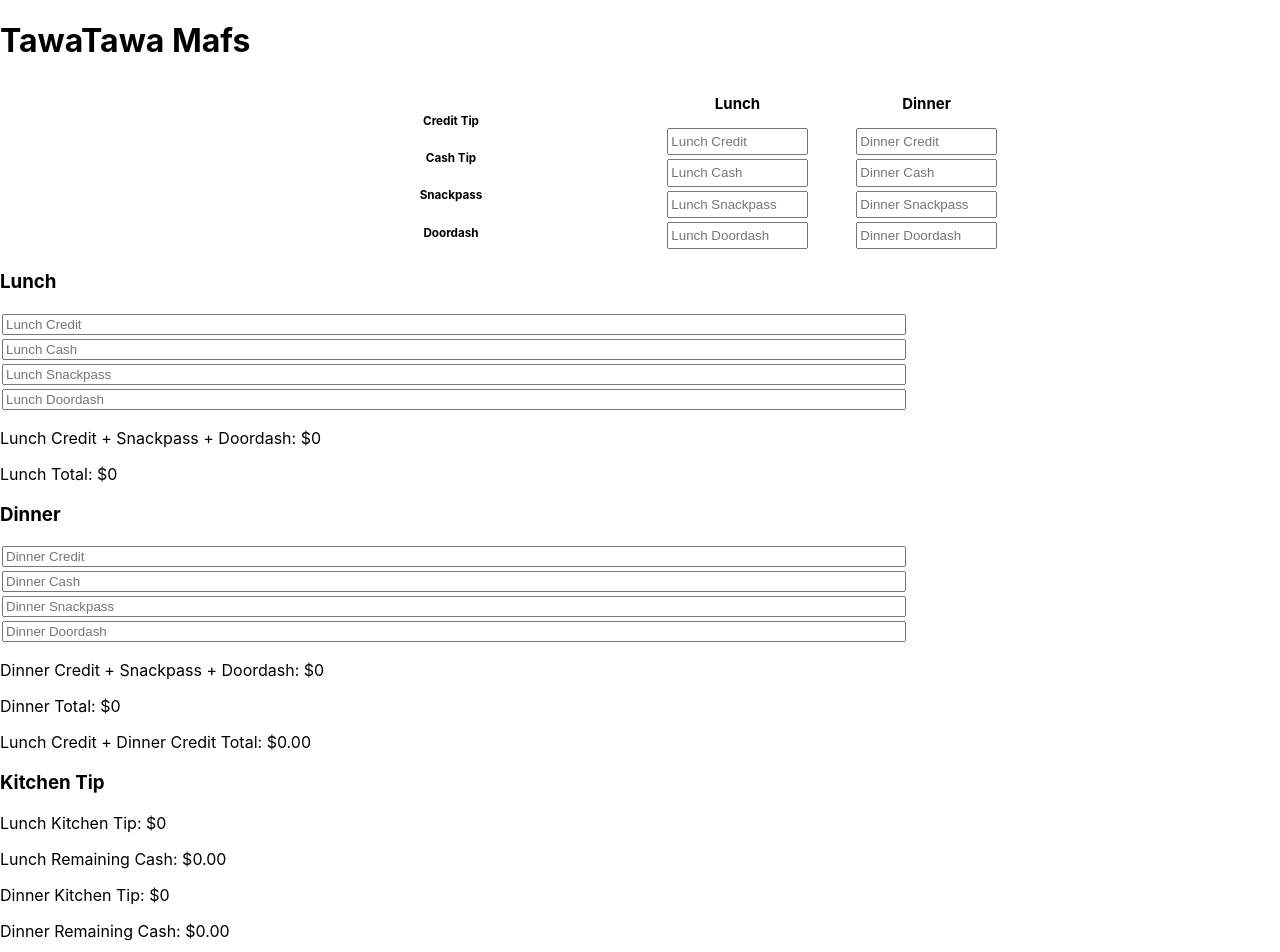
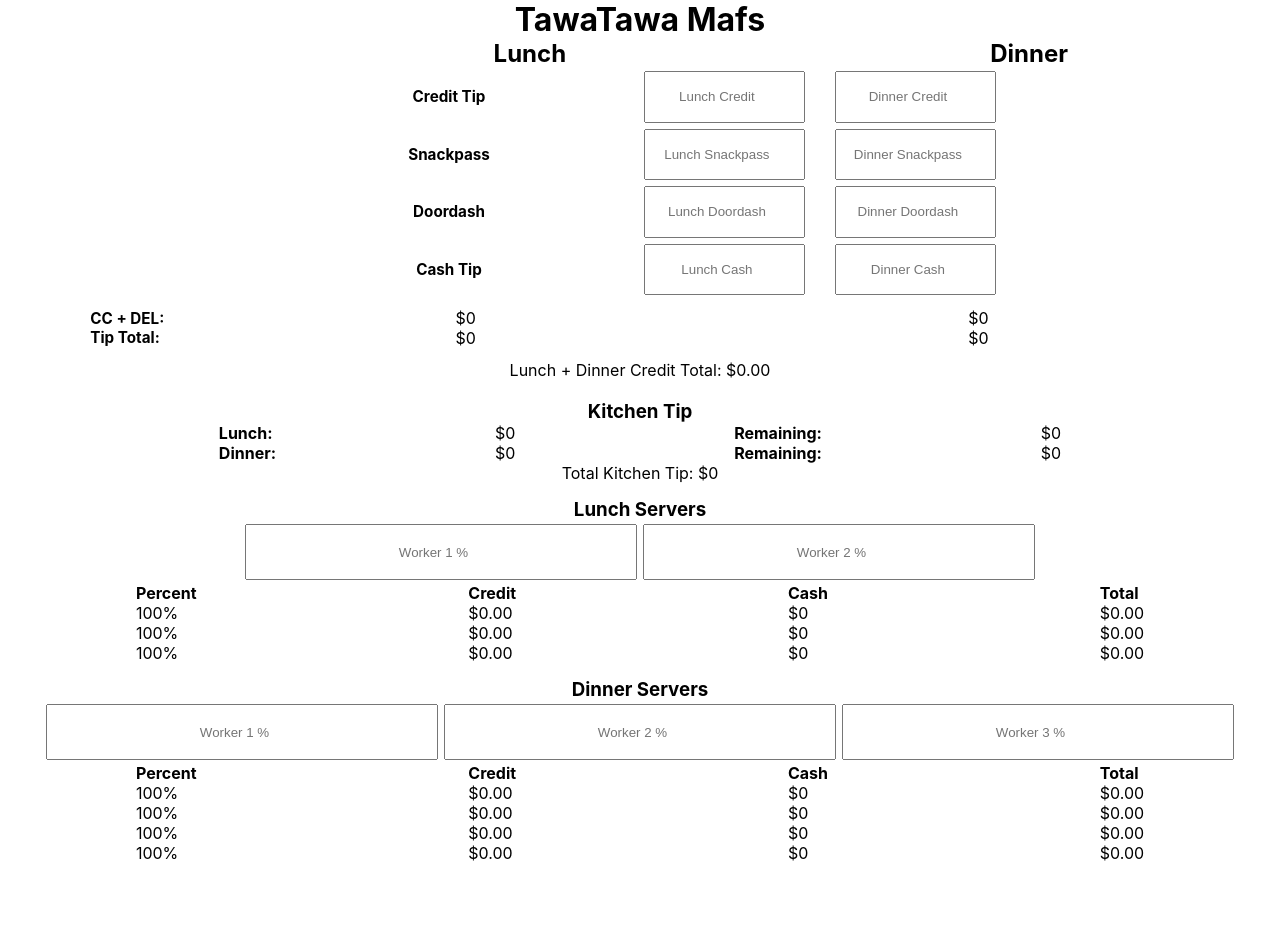
Before and after one commit to EddisonChen/terakawa-restart, a React (Create React App) app: page / in a window 1280 px wide. Shown: the top 952 px of the page. After the commit the page ends 863 px from the top, so only its background shows below. Built offline with nearby package versions, Linux system fonts and the light colour scheme.

Commit message:
more styles

```diff
--- a/src/App.css
+++ b/src/App.css
@@ -1,9 +1,18 @@
 @import url('https://fonts.googleapis.com/css2?family=Pacifico&display=swap');
+
+* {
+  margin:0;
+}
+
+h1 {
+  text-align: center;
+}
 
 .titles {
   display: flex;
   flex-direction: row;
   justify-content: space-around;
+  margin-left: 22%;
 }
 
 .inputs {
@@ -11,29 +20,116 @@
   flex-direction: row;
   justify-content: center;
   font-size: 10px;
+  height: 230px;
+
 }
 
-.labels {
+.input-labels {
   width: 30%;
   display: flex;
   flex-direction: column;
   align-items: center;
+  justify-content: space-around;
+  font-size: 13px;
 }
 
 .lunch-inputs {
   display: flex;
   flex-direction: column;
-  align-items: center;
+  align-items: left;
 }
 
 .dinner-inputs {
   display: flex;
   flex-direction: column;
+  align-items: left;
+}
+
+input {
+  width: 80%;
+  height: 40%;
+  margin: 3px;
+  text-align: center;
+}
+
+.results {
+  display: flex;
+  flex-direction: row;
+  justify-content: space-evenly;
+  height:60px;
+}
+
+.lunch-results {
+  width: 33%;
+  display: flex;
+  flex-direction: column;
+  justify-content: center;
   align-items: center;
 }
 
-input {
-  width: 70%;
-  height: 30%;
+.dinner-results {
+  width: 33%;
+  display: flex;
+  flex-direction: column;
+  justify-content: center;
+  align-items: center;
+}
+
+.result-label {
+  font-size: 13px;
+  display: flex;
+  flex-direction: column;
+  justify-content: center;
+}
+
+.lunch-dinner-credit-total {
+  text-align: center;
+  padding: 0;
   margin: 2px;
 }
+
+.kitchen-tip-header {
+  text-align: center;
+  margin-top: 20px;
+  margin-bottom: 0;
+}
+
+.kitchen-tip-container {
+  display: flex;
+  flex-direction: row;
+  justify-content: space-evenly;
+  align-items: center;
+}
+
+.kitchen-tip-footer {
+  margin-top: 0;
+  text-align: center;
+}
+
+.percentage-header {
+  text-align: center;
+  margin-top:15px;
+}
+
+.percentage-inputs {
+  display: flex;
+  flex-direction: row;
+  justify-content: center;
+}
+
+.server-results {
+  display: flex;
+  flex-direction: row;
+  justify-content: space-around;
+}
+
+.server {
+  display: flex;
+  flex-direction: column;
+  justify-content: space-around;
+}
+
+.percent-input {
+  height: 50px;
+  width: 30%;
+}
--- a/src/App.js
+++ b/src/App.js
@@ -402,128 +402,146 @@ function App() {
         <div>
           <h1>TawaTawa Mafs</h1>
 
-          {/* <div className="titles">
-              <h2>Lunch</h2>
-              <h2>Dinner</h2>
-            </div> */}
+          <div className="titles">
+              <h2 className="title">Lunch</h2>
+              <h2 className="title">Dinner</h2>
+            </div>
           <div className="inputs">
 
-            <div className="labels">
-              <p></p>
+            <div className="input-labels">
               <h3>Credit Tip</h3>
-              <h3>Cash Tip</h3>
               <h3>Snackpass</h3>
               <h3>Doordash</h3>
+              <h3>Cash Tip</h3>
             </div>
             <div className="lunch-inputs">
-              <h2>Lunch</h2>
               <input type="number" mode="numeric" placeholder="Lunch Credit" name="lunchCredit" onChange={getValue}></input>
-              <input type="number" mode="numeric" placeholder="Lunch Cash" name="lunchCash" onChange={getValue}></input>
               <input type="number" mode="numeric" placeholder="Lunch Snackpass" name="lunchSnackpass" onChange={getValue}></input>
               <input type="number" mode="numeric" placeholder="Lunch Doordash" name="lunchDoordash" onChange={getValue}></input>
+              <input type="number" mode="numeric" placeholder="Lunch Cash" name="lunchCash" onChange={getValue}></input>
             </div>
             <div className="dinner-inputs">
-              <h2>Dinner</h2>
               <input type="number" mode="numeric" placeholder="Dinner Credit" name="dinnerCredit" onChange={getValue}></input>
-              <input type="number" mode="numeric" placeholder="Dinner Cash" name="dinnerCash" onChange={getValue}></input>
               <input type="number" mode="numeric" placeholder="Dinner Snackpass" name="dinnerSnackpass" onChange={getValue}></input>
               <input type="number" mode="numeric" placeholder="Dinner Doordash" name="dinnerDoordash" onChange={getValue}></input>
+              <input type="number" mode="numeric" placeholder="Dinner Cash" name="dinnerCash" onChange={getValue}></input>
             </div>
           </div>
 
-          <div className="first-part">
-            <div className="money-input">
-              <div>
-                <h3>Lunch</h3>
-                <input type="number" mode="numeric" placeholder="Lunch Credit" name="lunchCredit" onChange={getValue}></input>
-                <input type="number" mode="numeric" placeholder="Lunch Cash" name="lunchCash" onChange={getValue}></input>
-                <input type="number" mode="numeric" placeholder="Lunch Snackpass" name="lunchSnackpass" onChange={getValue}></input>
-                <input type="number" mode="numeric" placeholder="Lunch Doordash" name="lunchDoordash" onChange={getValue}></input>
-                <p>Lunch Credit + Snackpass + Doordash: ${lunchCreditSnackpassDoordash}</p>
-                <p>Lunch Total: ${lunchTotal}</p>
+          <div className="results">
+            <div className="result-label">
+              <h3 className="result">CC + DEL: </h3>
+              <h3 className="result">Tip Total: </h3>
             </div>
-              <div>
-                <h3>Dinner</h3>
-                <input type="number" mode="numeric" placeholder="Dinner Credit" name="dinnerCredit" onChange={getValue}></input>
-                <input type="number" mode="numeric" placeholder="Dinner Cash" name="dinnerCash" onChange={getValue}></input>
-                <input type="number" mode="numeric" placeholder="Dinner Snackpass" name="dinnerSnackpass" onChange={getValue}></input>
-                <input type="number" mode="numeric" placeholder="Dinner Doordash" name="dinnerDoordash" onChange={getValue}></input>
-                <p>Dinner Credit + Snackpass + Doordash: ${dinnerCreditSnackpassDoordash}</p>
-                <p>Dinner Total: ${dinnerTotal}</p>
-              </div>
-            </div>
-            <p>Lunch Credit + Dinner Credit Total: ${(lunchCredit + dinnerCredit).toFixed(2)}</p>
-          </div>
-
-          <div className="kitchen-tip">
-            <h3>Kitchen Tip</h3>
-            <div>
-              <p>Lunch Kitchen Tip: ${lunchKitchenTip}</p>
-              <p>Lunch Remaining Cash: ${(lunchCash - lunchKitchenTip).toFixed(2)}</p>
-              <p>Dinner Kitchen Tip: ${dinnerKitchenTip}</p>
-              <p>Dinner Remaining Cash: ${(dinnerCash - dinnerKitchenTip).toFixed(2)}</p>
-              <p>Total Kitchen Tip: ${totalKitchenTip}</p>
+            <div className="lunch-results">
+              <p className="result">${lunchCreditSnackpassDoordash}</p>
+              <p className="result">${lunchTotal}</p>
+            </div >
+            <div className="dinner-results">
+              <p className="result">${dinnerCreditSnackpassDoordash}</p>
+              <p className="result">${dinnerTotal}</p>
             </div>
           </div>
 
-          <div className="worker-percent">
-            <div className="lunch-percent">
-              <h3>Lunch</h3>
-              <input type="number" mode="numeric" placeholder="Worker 1 %" name="worker1" onChange={setLunchWorkerPercent} ></input>
-              <input type="number" mode="numeric" placeholder="Worker 2 %" name="worker2" onChange={setLunchWorkerPercent}></input>
-              <div className="tip-results">
-                <div className="tip-results-specific">
-                  <h4>Credit</h4>
-                  <p>{worker1LunchPercent*100}%: ${worker1LunchCredit}</p>
-                  <p>{worker2LunchPercent*100}%: ${worker2LunchCredit}</p>
-                  <p>{worker3LunchPercent*100}%: ${worker3LunchCredit}</p>
+          <div >
+            <p className="lunch-dinner-credit-total">Lunch + Dinner Credit Total: ${(lunchCredit + dinnerCredit).toFixed(2)}</p>
           </div>
-                <div className="tip-results-specific">
-                  <h4>Cash</h4>
-                  <p>{worker1LunchPercent*100}%: ${worker1LunchCash}</p>
-                  <p>{worker2LunchPercent*100}%: ${worker2LunchCash}</p>
-                  <p>{worker3LunchPercent*100}%: ${worker3LunchCash}</p>
+
+          <div>
+            <h3 className="kitchen-tip-header">Kitchen Tip</h3>
           </div>
-                <div className="tip-results-specific">
-                  <h4>Total</h4>
-                  <p>{worker1LunchPercent*100}%: ${(Number(worker1LunchCash) + Number(worker1LunchCredit)).toFixed(2)}</p>
-                  <p>{worker2LunchPercent*100}%: ${(Number(worker2LunchCash) + Number(worker2LunchCredit)).toFixed(2)}</p>
-                  <p>{worker3LunchPercent*100}%: ${(Number(worker3LunchCash) + Number(worker3LunchCredit)).toFixed(2)}</p>
+          <div className="kitchen-tip-container">
+            <div className="kitchen-tip-subcontainer">
+              <h4>Lunch: </h4>
+              <h4>Dinner: </h4>
+            </div>
+            <div className="kitchen-tip-subcontainer">
+              <p>${lunchKitchenTip}</p>
+              <p>${dinnerKitchenTip}</p>
+            </div>
+            <div className="kitchen-tip-subcontainer">
+              <h4>Remaining: </h4>
+              <h4>Remaining: </h4>
+            </div>
+            <div className="kitchen-tip-subcontainer">
+              <p>${lunchCashRemainder}</p>
+              <p>${dinnerCashRemainder}</p>
             </div>
           </div>
-              <p>Winnerz: ${lunchCashRemainder}</p>
+          <div>
+            <p className="kitchen-tip-footer">Total Kitchen Tip: ${totalKitchenTip}</p>
           </div>
-            <div className="dinner-percent">
-              <h3>Dinner</h3>
-              <input type="number" mode="numeric" placeholder="Worker 1 %" name="worker1" className="dinner-input" onChange={setDinnerWorkerPercent}></input>
-              <input type="number" mode="numeric" placeholder="Worker 2 %" name="worker2" className="dinner-input" onChange={setDinnerWorkerPercent}></input>
-              <input type="number" mode="numeric" placeholder="Worker 3 %" name="worker3" className="dinner-input" onChange={setDinnerWorkerPercent}></input>
-              <div className="tip-results">
-                <div className="tip-results-specific">
+
+          <div>
+            <h3 className="percentage-header">Lunch Servers</h3>
+          </div>
+          <div className = "percentage-inputs">
+            <input type="number" className="percent-input" mode="numeric" placeholder="Worker 1 %" name="worker1" onChange={setLunchWorkerPercent} ></input>
+            <input type="number" className="percent-input" mode="numeric" placeholder="Worker 2 %" name="worker2" onChange={setLunchWorkerPercent}></input>
+          </div>
+          <div className="server-results">
+            <div className="server">
+              <h4>Percent</h4>
+              <p>{worker1LunchPercent*100}%</p>
+              <p>{worker2LunchPercent*100}%</p>
+              <p>{worker3LunchPercent*100}%</p>
+            </div>
+            <div className="server">
               <h4>Credit</h4>
-                  <p>{worker1DinnerPercent*100}%: ${worker1DinnerCredit}</p>
-                  <p>{worker2DinnerPercent*100}%: ${worker2DinnerCredit}</p>
-                  <p>{worker3DinnerPercent*100}%: ${worker3DinnerCredit}</p>
-                  <p>{worker4DinnerPercent*100}%: ${worker4DinnerCredit}</p>
+              <p>${worker1LunchCredit}</p>
+              <p>${worker2LunchCredit}</p>
+              <p>${worker3LunchCredit}</p>
             </div>
-                <div className="tip-results-specific">
+            <div className="server">
               <h4>Cash</h4>
-                  <p>{worker1DinnerPercent*100}%: ${worker1DinnerCash}</p>
-                  <p>{worker2DinnerPercent*100}%: ${worker2DinnerCash}</p>
-                  <p>{worker3DinnerPercent*100}%: ${worker3DinnerCash}</p>
-                  <p>{worker4DinnerPercent*100}%: ${worker4DinnerCash}</p>
+              <p>${worker1LunchCash}</p>
+              <p>${worker2LunchCash}</p>
+              <p>${worker3LunchCash}</p>
             </div>
-                <div className="tip-results-specific">
+            <div className="server">
               <h4>Total</h4>
-                  <p>{worker1DinnerPercent*100}%: ${(Number(worker1DinnerCash) + Number(worker1DinnerCredit)).toFixed(2)}</p>
-                  <p>{worker2DinnerPercent*100}%: ${(Number(worker2DinnerCash) + Number(worker2DinnerCredit)).toFixed(2)}</p>
-                  <p>{worker3DinnerPercent*100}%: ${(Number(worker3DinnerCash) + Number(worker3DinnerCredit)).toFixed(2)}</p>
-                  <p>{worker4DinnerPercent*100}%: ${(Number(worker4DinnerCash) + Number(worker4DinnerCredit)).toFixed(2)}</p>
+              <p>${(Number(worker1LunchCash) + Number(worker1LunchCredit)).toFixed(2)}</p>
+              <p>${(Number(worker2LunchCash) + Number(worker2LunchCredit)).toFixed(2)}</p>
+              <p>${(Number(worker3LunchCash) + Number(worker3LunchCredit)).toFixed(2)}</p>
             </div>
           </div>
-              <p>Winnerz: ${dinnerCashRemainder}</p>
+          <div>
+            <h3 className="percentage-header">Dinner Servers</h3>
           </div>
-
+          <div className="percentage-inputs">
+            <input type="number" className="percent-input" mode="numeric" placeholder="Worker 1 %" name="worker1" onChange={setDinnerWorkerPercent}></input>
+            <input type="number" className="percent-input" mode="numeric" placeholder="Worker 2 %" name="worker2" onChange={setDinnerWorkerPercent}></input>
+            <input type="number" className="percent-input" mode="numeric" placeholder="Worker 3 %" name="worker3" onChange={setDinnerWorkerPercent}></input>
+          </div>
+          <div className="server-results">
+            <div className="server">
+              <h4>Percent</h4>
+              <p>{worker1DinnerPercent*100}%</p>
+              <p>{worker2DinnerPercent*100}%</p>
+              <p>{worker3DinnerPercent*100}%</p>
+              <p>{worker4DinnerPercent*100}%</p>
+            </div>
+            <div className="server">
+              <h4>Credit</h4>
+              <p>${worker1DinnerCredit}</p>
+              <p>${worker2DinnerCredit}</p>
+              <p>${worker3DinnerCredit}</p>
+              <p>${worker4DinnerCredit}</p>
+            </div>
+            <div className="server">
+              <h4>Cash</h4>
+              <p>${worker1DinnerCash}</p>
+              <p>${worker2DinnerCash}</p>
+              <p>${worker3DinnerCash}</p>
+              <p>${worker4DinnerCash}</p>
+            </div>
+            <div className="server">
+              <h4>Total</h4>
+              <p>${(Number(worker1DinnerCash) + Number(worker1DinnerCredit)).toFixed(2)}</p>
+              <p>${(Number(worker2DinnerCash) + Number(worker2DinnerCredit)).toFixed(2)}</p>
+              <p>${(Number(worker3DinnerCash) + Number(worker3DinnerCredit)).toFixed(2)}</p>
+              <p>${(Number(worker4DinnerCash) + Number(worker4DinnerCredit)).toFixed(2)}</p>
+            </div>
           </div>
         </div>
       </header>
```
Lines whose indentation alone changed are shown as unchanged.
